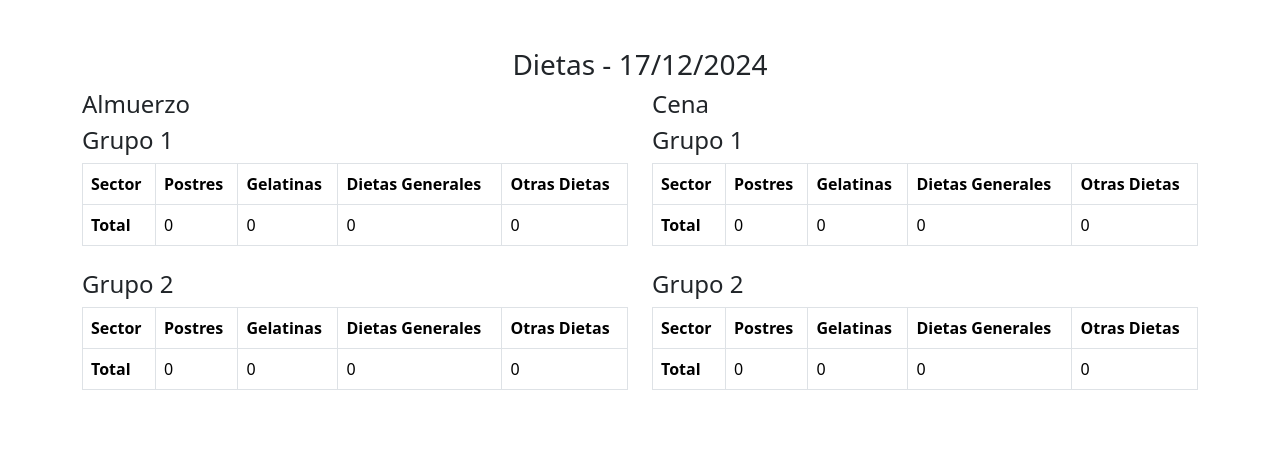
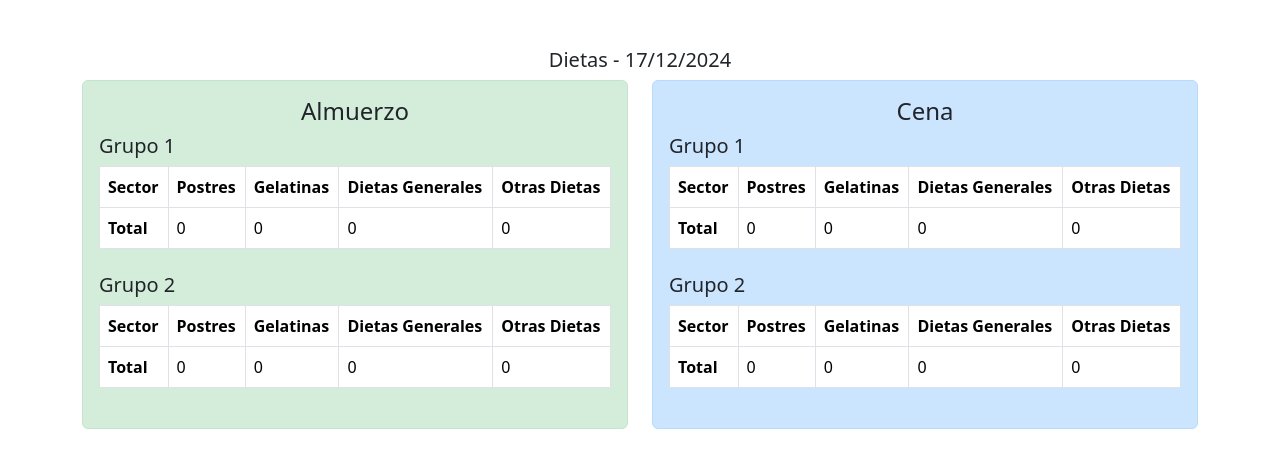
Before and after one commit to aristides600/viandas, a PHP site: page /totales.php in a window 1280 px wide. Shown: the top 468 px of the page. Run offline with PHP 8.4, Linux system fonts and the light colour scheme; data comes from the database, SQL or seed files in the repository; data that the repository does not hold is empty; some libraries are stand-ins or nearby versions.

```diff
--- a/totales.php
+++ b/totales.php
@@ -8,67 +8,41 @@
     <link href="https://cdn.jsdelivr.net/npm/bootstrap@5.3.0-alpha1/dist/css/bootstrap.min.css" rel="stylesheet">
     <script src="https://cdn.jsdelivr.net/npm/vue@3.2.0/dist/vue.global.js"></script>
 
-    <!-- Estilos CSS para alternar filas -->
     <style>
-        /* Alternar colores de fondo entre filas */
+        /* Estilos para almuerzo y cena */
+        .almuerzo {
+            background-color: #d4edda; /* Verde claro */
+            border: 1px solid #c3e6cb;
+        }
+
+        .cena {
+            background-color: #cce5ff; /* Azul claro */
+            border: 1px solid #b8daff;
+        }
+
         .table-striped tbody tr:nth-child(odd) {
-            background-color: #f2f2f2; /* Gris claro para filas impares */
+            background-color: #f2f2f2;
         }
 
         .table-striped tbody tr:nth-child(even) {
-            background-color: #ffffff; /* Blanco para filas pares */
+            background-color: #ffffff;
         }
     </style>
 </head>
 
 <body>
+
     <div id="app" class="container mt-5">
-        <h3 class="text-center">Dietas - {{ fechaActual }}</h3>
+        <h5 class="text-center">Dietas - {{ fechaActual }}</h5>
+        <div class="row">
 
-        <div class="row">
             <!-- Almuerzo -->
             <div class="col-md-6 mb-4">
-                <h4>Almuerzo</h4>
+                <div class="almuerzo p-3 rounded">
+                    <h4 class="text-center">Almuerzo</h4>
                     <div v-for="(grupo, index) in almuerzo" :key="index" class="mb-4">
-                    <h4>Grupo {{ index + 1 }}</h4>
-                    <table class="table table-bordered table-striped"> <!-- Añadido 'table-striped' -->
-                        <thead>
-                            <tr>
-                                <th>Sector</th>
-                                <th>Postres</th>
-                                <th>Gelatinas</th>
-                                <th>Dietas Generales</th>
-                                <th>Otras Dietas</th>
-                            </tr>
-                        </thead>
-                        <tbody>
-                            <tr v-for="(data, idx) in grupo" :key="idx">
-                                <td>{{ data.sector }}</td>
-                                <td>{{ data.total_flan }}</td>
-                                <td>{{ data.total_gelatina }}</td>
-                                <td>{{ data.total_dietas_generales }}</td>
-                                <td>{{ data.total_otras_dietas }}</td>
-                            </tr>
-                        </tbody>
-                        <tfoot>
-                            <tr>
-                                <th>Total</th>
-                                <td>{{ calcularTotales(grupo).totalFlan }}</td>
-                                <td>{{ calcularTotales(grupo).totalGelatina }}</td>
-                                <td>{{ calcularTotales(grupo).totalDietasGenerales }}</td>
-                                <td>{{ calcularTotales(grupo).totalOtrasDietas }}</td>
-                            </tr>
-                        </tfoot>
-                    </table>
-                </div>
-            </div>
-
-            <!-- Cena -->
-            <div class="col-md-6 mb-4">
-                <h4>Cena</h4>
-                <div v-for="(grupo, index) in cena" :key="index" class="mb-4">
-                    <h4>Grupo {{ index + 1 }}</h4>
-                    <table class="table table-bordered table-striped"> <!-- Añadido 'table-striped' -->
+                        <h5>Grupo {{ index + 1 }}</h5>
+                        <table class="table table-bordered table-striped">
                             <thead>
                                 <tr>
                                     <th>Sector</th>
@@ -101,13 +75,50 @@
                 </div>
             </div>
 
+            <!-- Cena -->
+            <div class="col-md-6 mb-4">
+                <div class="cena p-3 rounded">
+                    <h4 class="text-center">Cena</h4>
+                    <div v-for="(grupo, index) in cena" :key="index" class="mb-4">
+                        <h5>Grupo {{ index + 1 }}</h5>
+                        <table class="table table-bordered table-striped">
+                            <thead>
+                                <tr>
+                                    <th>Sector</th>
+                                    <th>Postres</th>
+                                    <th>Gelatinas</th>
+                                    <th>Dietas Generales</th>
+                                    <th>Otras Dietas</th>
+                                </tr>
+                            </thead>
+                            <tbody>
+                                <tr v-for="(data, idx) in grupo" :key="idx">
+                                    <td>{{ data.sector }}</td>
+                                    <td>{{ data.total_flan }}</td>
+                                    <td>{{ data.total_gelatina }}</td>
+                                    <td>{{ data.total_dietas_generales }}</td>
+                                    <td>{{ data.total_otras_dietas }}</td>
+                                </tr>
+                            </tbody>
+                            <tfoot>
+                                <tr>
+                                    <th>Total</th>
+                                    <td>{{ calcularTotales(grupo).totalFlan }}</td>
+                                    <td>{{ calcularTotales(grupo).totalGelatina }}</td>
+                                    <td>{{ calcularTotales(grupo).totalDietasGenerales }}</td>
+                                    <td>{{ calcularTotales(grupo).totalOtrasDietas }}</td>
+                                </tr>
+                            </tfoot>
+                        </table>
+                    </div>
+                </div>
+            </div>
         </div>
 
-    <!-- Cargar Axios -->
+    </div>
+
     <script src="https://cdn.jsdelivr.net/npm/axios/dist/axios.min.js"></script>
-    <!-- Cargar Vue.js -->
     <script src="https://cdn.jsdelivr.net/npm/vue@3.2.31/dist/vue.global.prod.js"></script>
-    <!-- Cargar el archivo JS -->
     <script src="./js/totales.js"></script>
 
 </body>
```
Also changed, not shown: internados.php (+15 -9 lines), nueva_internacion.php (+15 -4 lines), nuevo_paciente.php (+5 -6 lines). Lines whose indentation alone changed are shown as unchanged.
